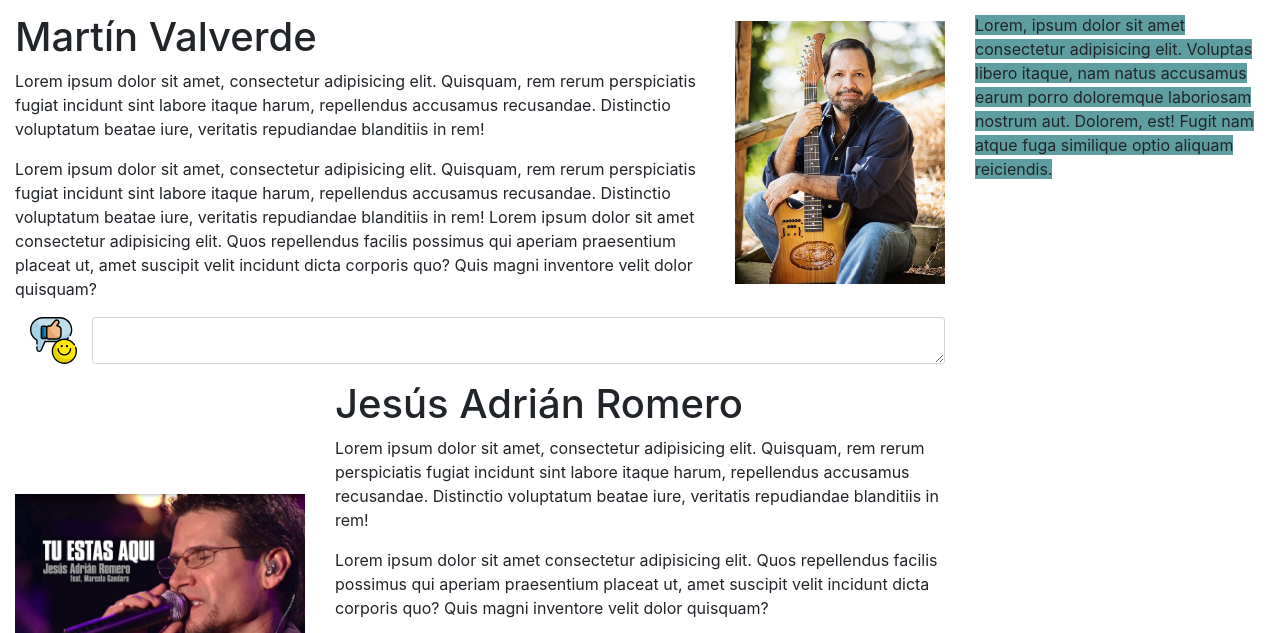
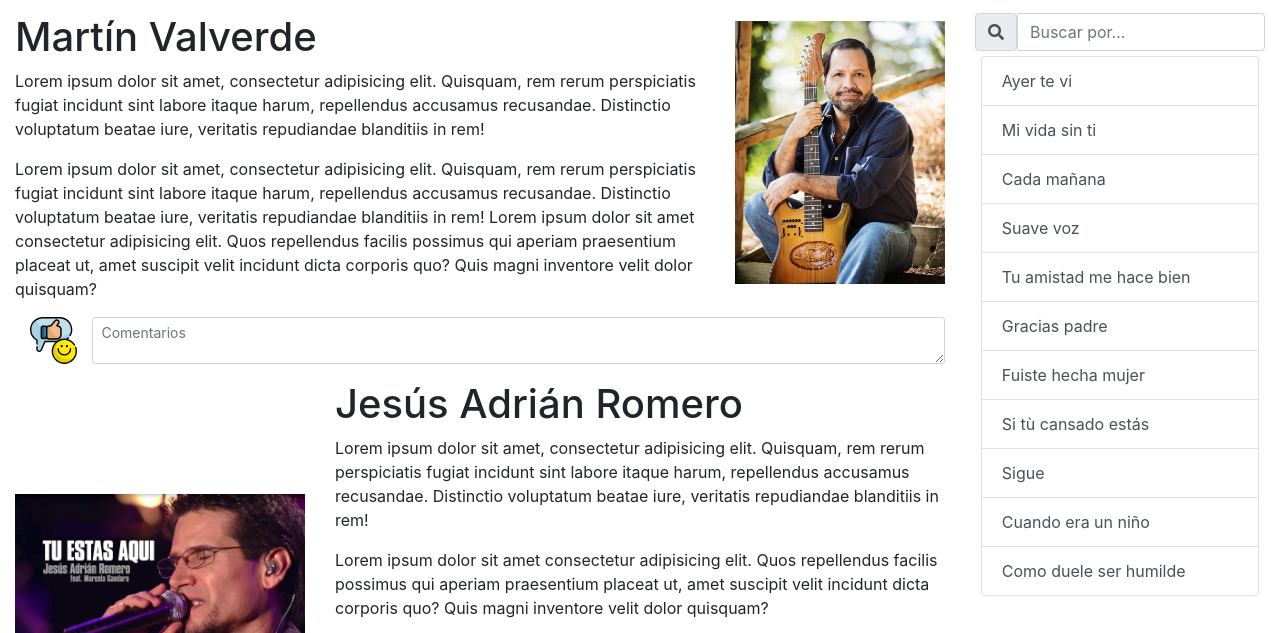
Before and after one commit to dmDuvanMejia/PortafolioNextUFrameworksyLibreriasCSSBootstrap, a plain HTML site: page index.html in a window 1280 px wide. Shown: the part 172-805 px from the top of the page. Drawn offline with nearby package versions, Linux system fonts and the light colour scheme; a web font is replaced by a local one.

Commit message:
Se agrega el buscador y la opción de búsqueda
Se agrega el buscador y la opción de búsqueda

```diff
--- a/css/style.css
+++ b/css/style.css
@@ -13,3 +13,7 @@
 figure{
     align-self: center;
 }
+
+#songs{
+    margin: 2%;
+}
--- a/index.html
+++ b/index.html
@@ -8,6 +8,7 @@
     <link rel="stylesheet" href="https://stackpath.bootstrapcdn.com/bootstrap/4.1.3/css/bootstrap.min.css">
     <link rel="stylesheet" href="css/style.css">
     <link rel="stylesheet" href="vendor/icon/open-iconic-master/open-iconic-master/font/css/open-iconic-bootstrap.min.css">
+    <link rel="stylesheet" href="https://use.fontawesome.com/releases/v5.6.3/css/all.css">
     <!-- <link rel="stylesheet" href="vendor/css/bootstrap.min.css"> -->
 </head>
 <body>
@@ -95,7 +96,7 @@
                     <div class="col-lg-12 form-group ">
                         <span class="d-flex comments">
                             <img src="img/comentario.svg" alt="Comentarios" class="col-sm-1 col-md-1 col-2" width="5%"/>
-                            <textarea name="comments" class="form-control form-control-sm right-column col-sm-11 col-md-11 col-10" rows="1"></textarea>
+                            <textarea name="comments" class="form-control form-control-sm right-column col-sm-11 col-md-11 col-10" rows="1" placeholder="Comentarios"></textarea>
                         </span>
                     </div>
                 </div>
@@ -134,19 +135,32 @@
                         <div class="col-lg-12 form-group ">
                             <span class="d-flex comments">
                                 <img src="img/comentario.svg" alt="Comentarios" class="col-sm-1 col-md-1 col-2" width="5%"/>
-                                <textarea name="comments" class="form-control form-control-sm right-column col-sm-11 col-md-11 col-10" rows="1"></textarea>
+                                <textarea name="comments" class="form-control form-control-sm right-column col-sm-11 col-md-11 col-10" rows="1" placeholder="Comentarios"></textarea>
                             </span>
                         </div>
                 </div>
             </section>
 
-            <aside class="right-column col-lg-3">
-                <span style="background:cadetblue">
-                    Lorem, ipsum dolor sit amet consectetur adipisicing elit.
-                     Voluptas libero itaque, nam natus accusamus earum porro
-                     doloremque laboriosam nostrum aut. Dolorem, est! Fugit nam
-                      atque fuga similique optio aliquam reiciendis.
-                </span>
+            <aside class="right-column col-lg-3 d-none d-sm-block">
+                <div class="input-group">
+                    <span class="input-group-text rounded">
+                        <i class="fas fa-search"></i>
+                    </span>
+                    <input type="text" class="typeahead form-control" placeholder="Buscar por...">
+                </div>
+                <div id="songs" class="list-group">
+                    <a href="#" class="list-group-item list-group-item-action">Ayer te vi</a>
+                    <a href="#" class="list-group-item list-group-item-action">Mi vida sin ti</a>
+                    <a href="#" class="list-group-item list-group-item-action">Cada mañana</a>
+                    <a href="#" class="list-group-item list-group-item-action">Suave voz</a>
+                    <a href="#" class="list-group-item list-group-item-action">Tu amistad me hace bien</a>
+                    <a href="#" class="list-group-item list-group-item-action">Gracias padre</a>
+                    <a href="#" class="list-group-item list-group-item-action">Fuiste hecha mujer</a>
+                    <a href="#" class="list-group-item list-group-item-action">Si tù cansado estás</a>
+                    <a href="#" class="list-group-item list-group-item-action">Sigue</a>
+                    <a href="#" class="list-group-item list-group-item-action">Cuando era un niño</a>
+                    <a href="#" class="list-group-item list-group-item-action">Como duele ser humilde</a>
+                </div>
             </aside>
        </div>
 
```
